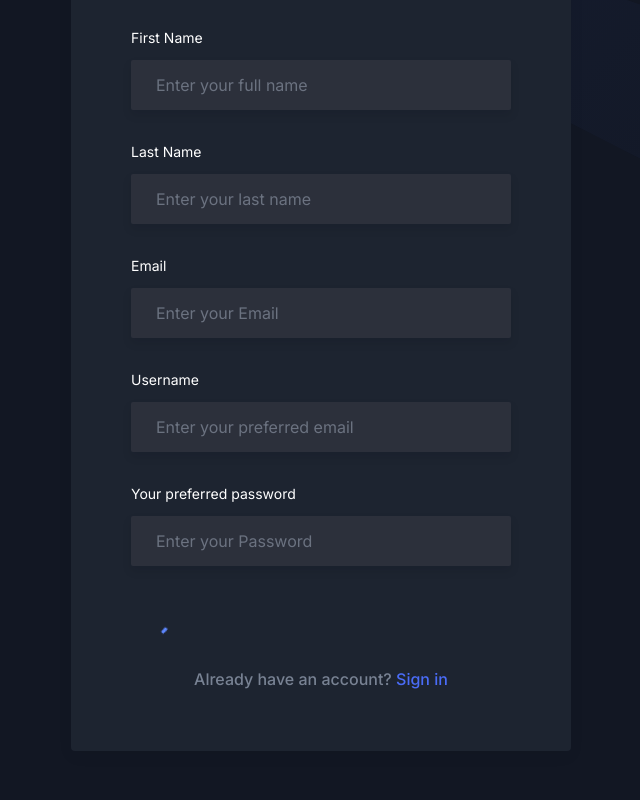
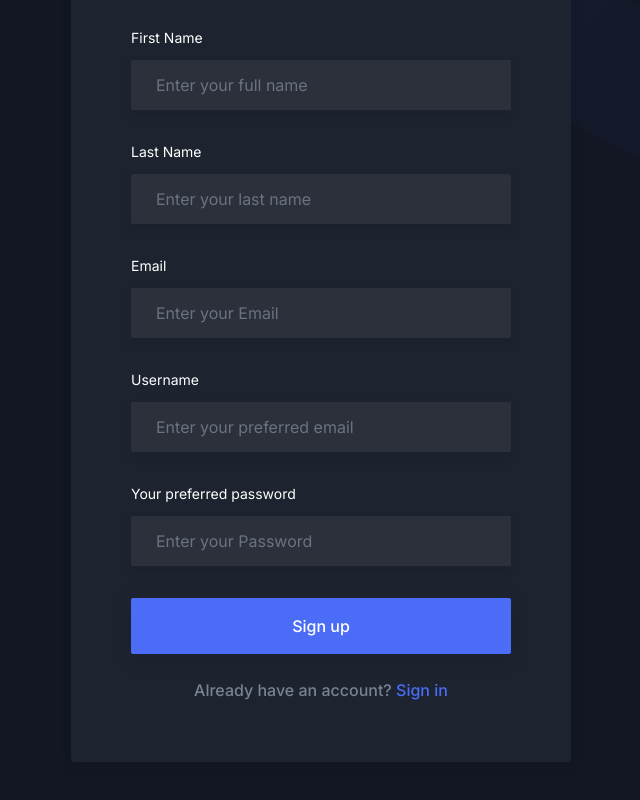
Before and after one commit to NewtonMutugi/ict-innovations-africa, a Next.js app: page /admin/signup in a window 1280 px wide. Shown: the part 623-1423 px from the top of the page, without its empty margins (319-959 px from the left). Built offline with nearby package versions, Linux system fonts and the light colour scheme.

Commit message:
Fix button visibility logic in SignupPage based on loading state

```diff
--- a/app/admin/signup/SignupPage.tsx
+++ b/app/admin/signup/SignupPage.tsx
@@ -211,7 +211,7 @@ const SignupPage = () => {
                     </label>
                   </div> */}
                   <div className="mb-6">
-                    {loading ? (
+                    {!loading ? (
                       <button
                         className="flex w-full items-center justify-center rounded-sm bg-primary px-9 py-4 text-base font-medium text-white shadow-submit duration-300 hover:bg-primary/90 dark:shadow-submit-dark"
                         type="submit"
```
